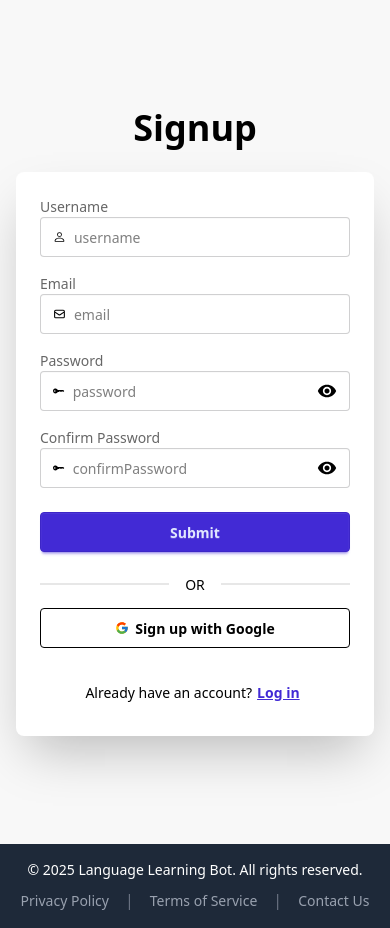
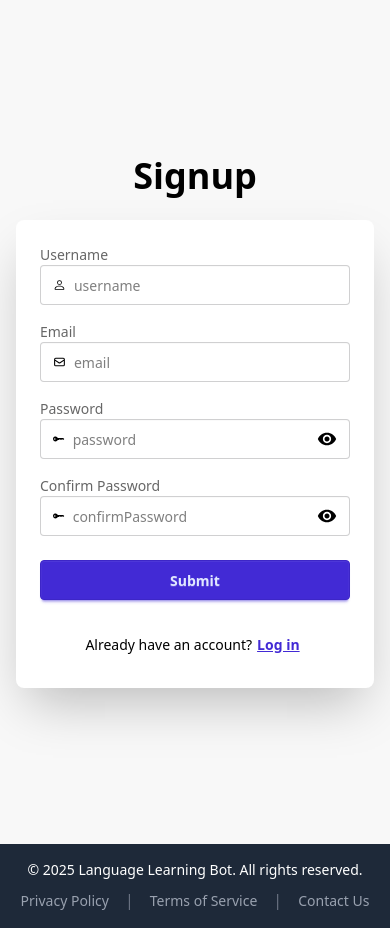
Before and after one commit to Diangondi03/Language-Learning-Bot, a React (Vite) app: page /auth/signup in a window 390 px wide. Built offline with nearby package versions, Linux system fonts and the light colour scheme.

Commit message:
feat: enhance chat input responsiveness
- Enhanced InputSection and Chat components to better manage user input and display loading states during message generation.

```diff
--- a/src/components/Chat/InputSection.tsx
+++ b/src/components/Chat/InputSection.tsx
@@ -3,7 +3,7 @@ import { useSignals } from '@preact/signals-react/runtime';
 import { IoSend } from 'react-icons/io5'
 import { useNavigate, useParams } from 'react-router';
 import axiosInstance from '../../axiosConfig';
-import { messages,chats, pendingMessage } from '../../signals';
+import { messages,chats, pendingMessage} from '../../signals';
 import { useEffect } from 'react';
 
 const InputSection = () => {
@@ -12,6 +12,7 @@ const InputSection = () => {
     const navigate = useNavigate()
     const inputText = useSignal<string>("");
     const responding = useSignal<boolean>(false)
+
     useSignals()
 
     const handleInput = (e: React.FormEvent<HTMLTextAreaElement>)  => {
@@ -101,7 +102,7 @@ const InputSection = () => {
 
             <textarea
             disabled={responding.value}
-            className=" textarea w-full relative textarea-bordered text-md pr-20 resize-none rounded-3xl border-gray-400 focus:outline-0 p-4 dark:bg-neutral-900 dark:border-neutral-700 dark:text-gray-200"
+            className=" textarea w-full relative textarea-bordered text-md pr-20 resize-none rounded-3xl border-gray-400 focus:outline-0 p-4 dark:bg-neutral-900 dark:border-neutral-700 dark:text-gray-200 disabled:bg-neutral-200 disabled:dark:bg-neutral-900 disabled:border-gray-400 disabled:dark:border-neutral-700"
             placeholder="Type your message here..."
             value={inputText.value}
             onInput={handleInput}
--- a/src/components/Chat/MessageBubble.tsx
+++ b/src/components/Chat/MessageBubble.tsx
@@ -93,6 +93,7 @@ const MessageBubble = ({message}:{message:Message}) => {
     <div className="text-left text-md md:text-lg my-5  mx-[5%] md:mx-[12.5%] ">
         <div className="flex flex-col items-start md:flex-row gap-3">
             <RiRobot3Line className=" text-blue-300 flex-shrink-0" size={"1.5em"}/>
+
             <p dangerouslySetInnerHTML={{ __html: marked.parse(message.content) }} className="space-y-3">
 
             </p>
--- a/src/pages/Chat.tsx
+++ b/src/pages/Chat.tsx
@@ -1,7 +1,7 @@
 import { useEffect, useRef } from "react"
 import axiosInstance from "../axiosConfig"
 import InputSection from "../components/Chat/InputSection"
-import { chats, copied, deleteId, messages, user } from "../signals"
+import { chats, copied, deleteId, messages, pendingMessage, user } from "../signals"
 import { useSignals } from "@preact/signals-react/runtime"
 import { useParams } from "react-router"
 
@@ -15,7 +15,6 @@ const Chat = () => {
     const {chatId} = useParams()
     useSignals()
     const containerRef = useRef<HTMLDivElement>(null);
-
 
     const getMessages = async () => {
         if(!chatId){
@@ -37,6 +36,7 @@ const Chat = () => {
     }
     useEffect(() => {
         getMessages()
+
     }, [chatId])
 
     useEffect(() => {
@@ -92,7 +92,12 @@ const Chat = () => {
 
                 <h2 className="text-center text-3xl font-bold">{"Hello " + user?.value?.username}</h2>
             }
-
+            {pendingMessage.value.message &&
+                <div className="flex justify-center w-full my-5 gap-4">
+                    <p>Generating response</p>
+                    <span className="loading loading-ring loading-md"></span>
+                </div>
+            }
 
         </div>
 
--- a/src/pages/Login.tsx
+++ b/src/pages/Login.tsx
@@ -83,13 +83,7 @@ export const Login = () => {
               </Form>
             )}
           </Formik>
-          <div className="flex w-full flex-col">
-            <div className="divider">OR</div>
-            <button className="btn btn-outline w-full">
-              <FcGoogle/>
-              Log in with Google
-            </button>
-          </div>
+
             <p className="text-center mt-4 flex items-center justify-center">
             Don't have an account?
             <Link className='btn btn-link px-1' to="/auth/signup">Sign up</Link>
--- a/src/pages/Signup.tsx
+++ b/src/pages/Signup.tsx
@@ -88,13 +88,7 @@ export const Signup = () => {
               </Form>
             )}
           </Formik>
-          <div className="flex w-full flex-col">
-            <div className="divider">OR</div>
-            <button className="btn btn-outline w-full">
-              <FcGoogle/>
-              Sign up with Google
-            </button>
-          </div>
+
           <p className="text-center mt-4 flex items-center justify-center">
 
             Already have an account?
```
Also changed, not shown: 1 other file (tests, documents, lock files or other folders).
